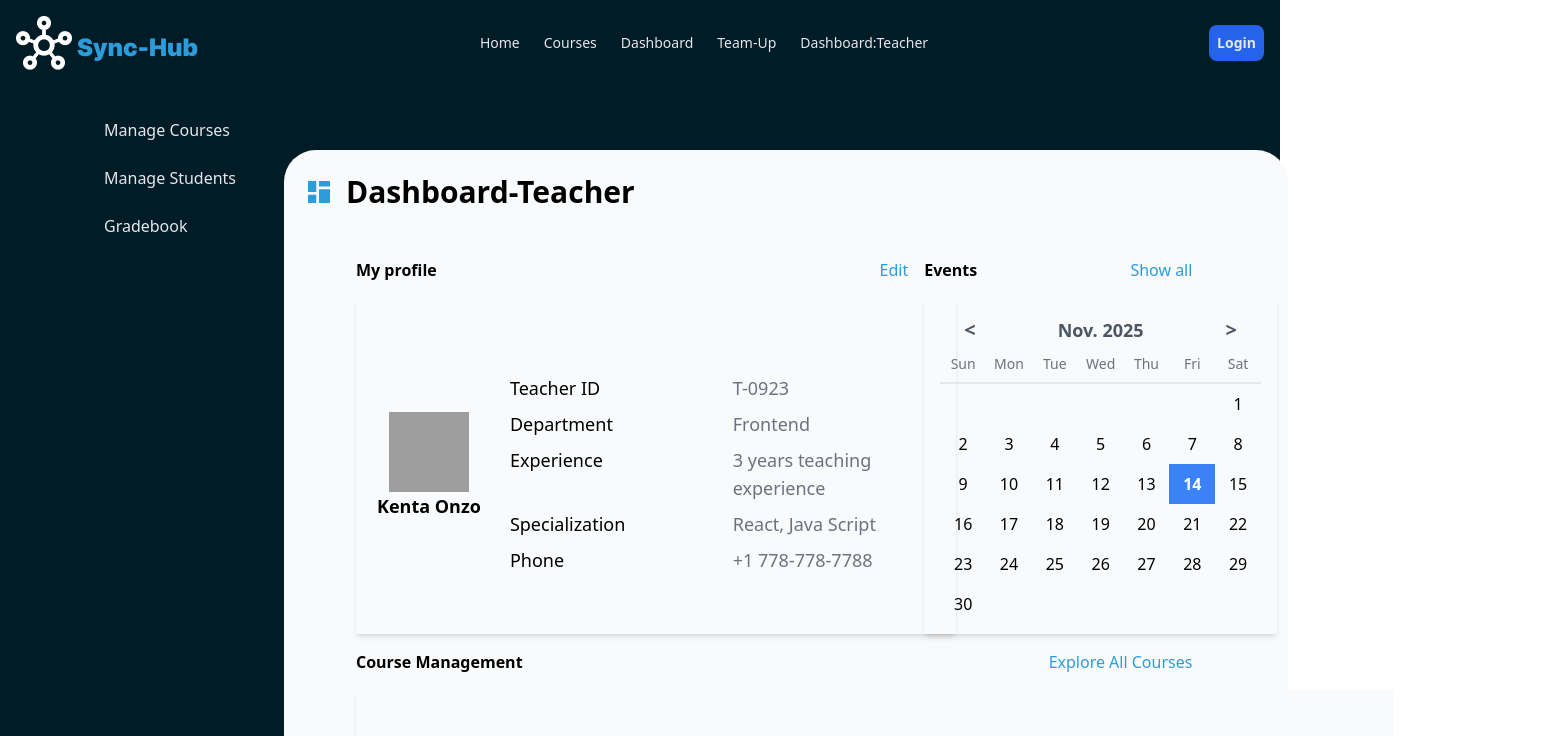
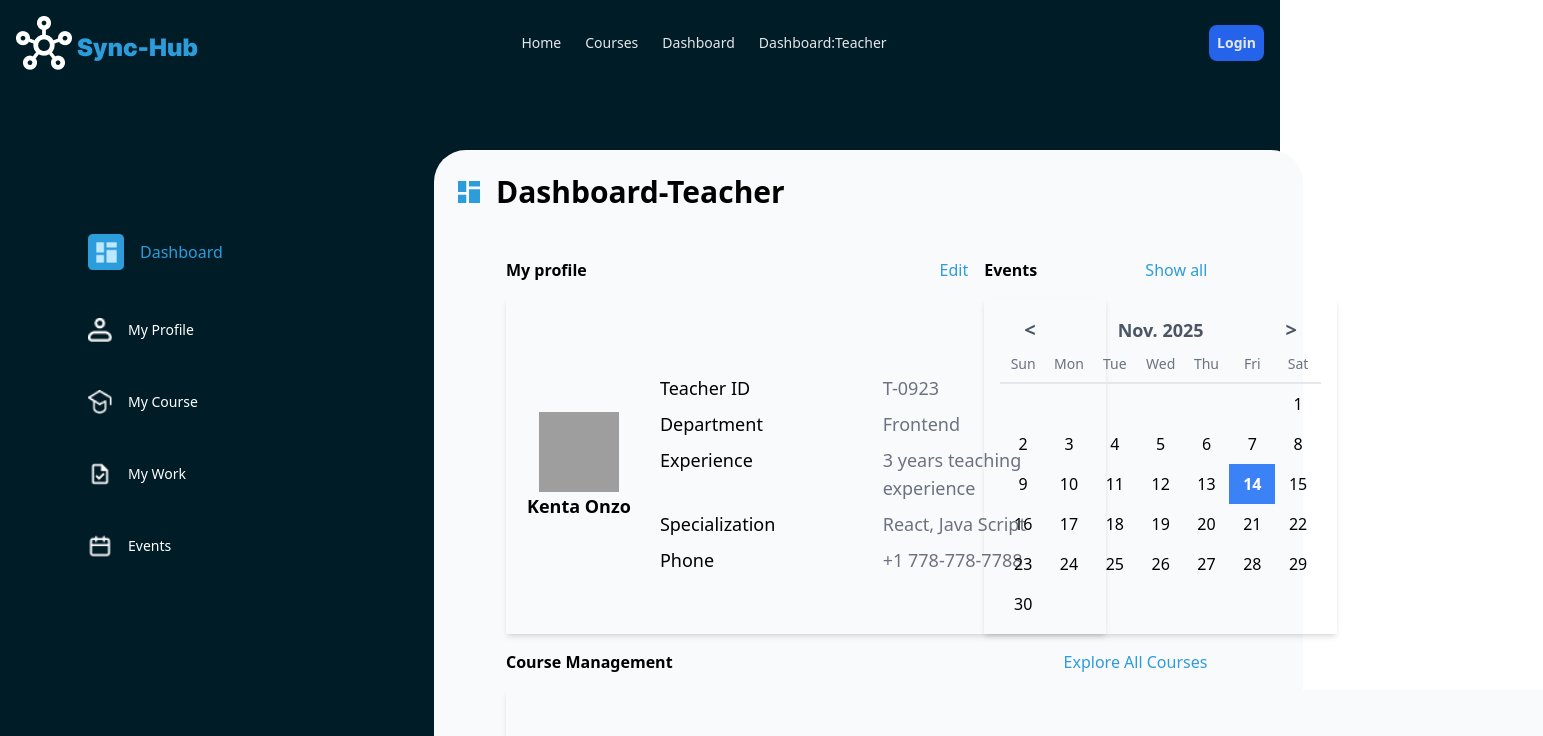
Before and after one commit to MatheusPaternez/course-hub-react-app, a React (Create React App) app: page /dashboard-teacher in a window 1280 px wide. Shown: the top 736 px of the page, 1543 px wide, since content can reach past the window. Built offline with nearby package versions, Linux system fonts and the light colour scheme; grey boxes are pictures that could not be loaded.

Commit message:
Fix subVar and router

```diff
--- a/src/App.js
+++ b/src/App.js
@@ -10,6 +10,7 @@ import DashboardTeacher from './pages/DashboardTeacher';
 import CoursePageSection from './components/CoursePageSection';
 import DashboardStudent from './pages/DashboardStudent';
 import ContentManagement from './pages/ContentManagement';
+import CourseLayout from './components/CourseLayout';
 
 export default function App() {
     return (
@@ -17,17 +18,20 @@ export default function App() {
             <BrowserRouter>
                 <Routes>
                     <Route path='login' element={<LoginPopup />} />
-                    <Route path='/' element={<Header />}>
+                    {/* <Route path='/' element={<Header />}> */}
                         <Route path='home' element={<HomePage />} />
                         <Route index element={<HomePage />} />
                         <Route path='auth' element={<Login />} />
-                        <Route path="/:pageId/:categoryId?" element={<DashboardTeacher />} />
-                        <Route path="dashboard" element={<DashboardStudent />} />
-                        <Route path="/courses/" element={<CourseSearch />} />
-                        <Route path="/courses/:categoryId/:courseId" element={<CourseDetail />} />
-                        <Route path='/courses/section/:courseId' element={<CoursePageSection />} />
+                        <Route path="/:pageId/:categoryId?" element={<CourseLayout />}>
+
+                          <Route index element={<CourseSearch />} />
+                          <Route path=":categoryId/:courseId" element={<CourseDetail />} />
+                          <Route path='section/:courseId' element={<CoursePageSection />} />
+                        </Route>
+                        <Route path="/dashboard-teacher" element={<DashboardTeacher />} />
+                        <Route path="/dashboard" element={<DashboardStudent />} />
                         <Route path="/content" element={<ContentManagement />} />
-                    </Route>
+                    {/* </Route> */}
                 </Routes>
             </BrowserRouter>
             <Footer />
--- /dev/null
+++ b/src/components/CourseLayout.js
@@ -0,0 +1,21 @@
+import React from 'react';
+import Subvar from "../components/Subvar";
+import { Outlet } from 'react-router-dom';
+import  Header  from "./Header"
+const CourseLayout = () => {
+
+  return (
+    <>
+      <Header />
+
+      {/* ネストされた子ルートのコンポーネントがここにレンダリングされます */}
+      <main>
+        <Outlet />
+      </main>
+
+      {/* 共通フッターなど */}
+    </>
+  );
+};
+
+export default CourseLayout;
--- a/src/components/Header.js
+++ b/src/components/Header.js
@@ -20,7 +20,6 @@ export default function Header() {
                     <Link to="/" className="hover:text-blue-500 transition">Home</Link>
                     <Link to="/courses" className="hover:text-blue-500 transition">Courses</Link>
                     <Link to="/dashboard" className="hover:text-blue-500 transition">Dashboard</Link>
-                    <Link to="/team-up" className="hover:text-blue-500 transition">Team-Up</Link>
                     {/*For teachers menu below */}
                     <Link to="/dashboard-teacher" className="hover:text-blue-500 transition">Dashboard:Teacher</Link>
                 </nav>
@@ -33,7 +32,6 @@ export default function Header() {
                 </div>
             </div>
         </header>
-        <Outlet />
         </>
 
     );
--- a/src/components/Subvar.js
+++ b/src/components/Subvar.js
@@ -15,7 +15,7 @@ export default function Subvar() {
 
     //Depending on the pageId, populate the categories array
     switch (pageId) {
-        case 'course':
+        case 'courses':
             categories.push({ id: 'html', name: 'HTML/CSS', icon: iconHtml });
             categories.push({ id: 'javascript', name: 'JavaScript', icon: iconJs });
             categories.push({ id: 'java', name: 'Java', icon: iconJava });
@@ -42,7 +42,7 @@ export default function Subvar() {
     }
     return (
         <>
-            <aside className="w-64 bg-[#001c27] text-gray-200 min-h-screen p-4">
+            <aside className="w-full h-screen text-white flex flex-col gap-6 py-10 mt-20">
 
                 {/* sub navigation */}
                 <nav className="hidden md:flex gap-6 text-md text-gray-200 flex flex-col px-6" aria-label="Sub Navigation">
@@ -54,7 +54,7 @@ export default function Subvar() {
                         ) : (
                             <Link
                                 key={category.id}
-                                to={`/course/${category.id}`}
+                                to={`/courses/${category.id}`}
                                 className="flex items-center hover:text-blue-500 transition"
                             >
                                 {IconComponent && <IconComponent className="h-5 w-5 mr-2" />}
@@ -64,7 +64,7 @@ export default function Subvar() {
                     })}
                 </nav>
             </aside >
-            <Outlet />
+
         </>
     );
 }
--- a/src/pages/CourseDetail.js
+++ b/src/pages/CourseDetail.js
@@ -37,12 +37,12 @@ export default function CourseDetail() {
         });
     };
 
-    if (loading) return <p className="max-w-10xl mx-auto px-6 center-text text-gray-400 text-xl"> Loading ... </p>;
+    if (loading) return  <div className="w-full h-auto pr-12 min-w-[60rem] bg-[#001c27] p-6 col-start-2"><p className=" w-full mx-auto px-6 center-text text-gray-400 text-xl bg-[#001c27]"> Loading ... </p></div>;
     if (error) return <p>Error: {error.message}</p>;
 
     return (
         <>
-            <div className="w-full h-auto pl-8 pt-6 bg-[#001c27] grid grid-cols-[1fr_7fr] overflow-x-hidden ">
+            <div className="w-full h-auto pl-8 pt-6 bg-[#001c27] grid grid-cols-[250px_7fr] overflow-x-hidden ">
                 <Subvar />
                 {/*<Navbar />/* Navbar component */}
                 <div className="mt-4 ml-12 w-full pr-12 min-w-[70rem] bg-gray-50 p-6 rounded-4xl col-start-2">
--- a/src/pages/CourseSearch.js
+++ b/src/pages/CourseSearch.js
@@ -26,13 +26,13 @@ export default function CourseSearch() {
         );
     }, [courses,searchText]);
     // return the loading or error state
-    if (loading) return <p className="max-w-10xl mx-auto px-6 center-text text-gray-400 text-xl "> Loading ... </p>;
+    if (loading) return <div className="w-full h-auto pr-12 min-w-[60rem] bg-[#001c27] p-6 col-start-2"><p className=" w-full mx-auto px-6 center-text text-gray-400 text-xl bg-[#001c27]"> Loading ... </p></div>;
     if (error) return <p>Error: {error.message}</p>;
     return (
         <>
-            <div className="w-full h-auto pl-8 pt-6 bg-[#001c27] grid grid-cols-[1fr_7fr] overflow-x-hidden ">
+            <div className="w-full h-auto pl-8 pt-6 bg-[#001c27] grid grid-cols-[250px_7fr] overflow-x-hidden ">
+                {/*<Navbar />/* Navbar component */}
                 <Subvar />
-                {/*<Navbar />/* Navbar component */}
                 <div className="mt-4 ml-12 w-full h-auto pr-12 min-w-[60rem] bg-gray-50 p-6 rounded-4xl col-start-2">
                     <div className="w-full grid grid-cols-[4rem_1fr_1fr] items-center justify-between relative bg-gray-50">
                         <svg width="40" height="40" viewBox="0 0 40 40" fill="none" xmlns="http://www.w3.org/2000/svg" className="w-12 col-start-1 row-span-2 mb-6">
--- a/src/pages/DashboardStudent.js
+++ b/src/pages/DashboardStudent.js
@@ -1,6 +1,7 @@
 import UserIcon from "../assets/img/user-icon.png";
 import UseFetch from "../hooks/UseFetch";
 import { useState, useEffect } from "react";
+import Header from "../components/Header";
 
 // My Work
 import CompletedIcon from "../assets/img/completed-solid.png";
@@ -116,6 +117,8 @@ export default function DashboardStudent() {
     setTimeout(() => renderCalendar(today.getFullYear(), today.getMonth()), 100);
 
     return (
+        <>
+        <Header />
         <main>
             <div className="bg-[#001c27] min-h-screen grid grid-cols-[250px_1fr]">
          <Subvar />
@@ -336,5 +339,6 @@ export default function DashboardStudent() {
 
             </div>
         </main>
+        </>
     );
 }
--- a/src/pages/DashboardTeacher.js
+++ b/src/pages/DashboardTeacher.js
@@ -1,9 +1,66 @@
 import UserIcon from "../assets/img/user-icon.png";
-import Subvar from "../components/Subvar";
+// import Subvar from "../components/Subvar";
 import CourseListSearch from "../components/CourseListSearch";
 import UseFetch from "../hooks/UseFetch";
 import Assignment from "../components/Assignment";
 import { useState, useEffect, useMemo } from "react";
+import Header from "../components/Header";
+
+// Side bar - unselected
+import Dashboard from "../assets/img/Dashboard.png";
+import MyProfile from "../assets/img/MyProfile.png";
+import MyCourse from "../assets/img/MyCourse.png";
+import MyWork from "../assets/img/MyWork.png";
+import Event from "../assets/img/Event.png";
+
+// Side bar - selected
+import SDashboard from "../assets/img/Select-Dashboard.png";
+import SMyProfile from "../assets/img/Select-MyProfile.png";
+import SMyCourse from "../assets/img/Select-MyCourse.png";
+import SMyWork from "../assets/img/Select-MyWork.png";
+import SEvents from "../assets/img/Select-Events.png";
+
+function Subvar() {
+    const [active, setActive] = useState("dashboard");
+
+    const menu = [
+        { key: "dashboard", label: "Dashboard", icon: Dashboard, activeIcon: SDashboard },
+        { key: "profile", label: "My Profile", icon: MyProfile, activeIcon: SMyProfile },
+        { key: "course", label: "My Course", icon: MyCourse, activeIcon: SMyCourse },
+        { key: "work", label: "My Work", icon: MyWork, activeIcon: SMyWork },
+        { key: "events", label: "Events", icon: Event, activeIcon: SEvents },
+    ];
+
+    return (
+        <div className="w-full h-screen text-white flex flex-col gap-6 py-10 mt-20">
+            {menu.map((item) => (
+                <button
+                    key={item.key}
+                    onClick={() => setActive(item.key)}
+                    className={`flex items-center gap-4 pl-6 py-3 transition-all
+                    `}
+                >
+                    <img
+                    src={active === item.key ? item.activeIcon : item.icon}
+                    className={`${active === item.key ? "w-9 h-9" : "w-6 h-6"}`}
+                    />
+                    <span
+                    className={`
+                        font-medium
+                        ${active === item.key
+                        ? "text-[#2D9CDB] text-base"   // select
+                        : "text-white text-sm"         // unselect
+                        }
+                        break-words
+                    `}
+                    >
+                    {item.label}
+                    </span>
+                </button>
+            ))}
+        </div>
+    );
+}
 
 function renderCalendar(year, month) {
     const gridContainer = document.getElementById('calendar-grid');
@@ -99,8 +156,10 @@ export default function DashboardTeacher() {
 
     setTimeout(() => renderCalendar(today.getFullYear(), today.getMonth()), 100);
     return (
+        <>
+        <Header/>
         <main>
-            <div className="w-full h-auto pl-16 pt-4 bg-[#001c27] grid grid-cols-[100px_1fr]">
+            <div className="w-full h-auto pl-16 pt-4 bg-[#001c27] grid grid-cols-[250px_1fr]">
                 <Subvar />
                 <div className="mt-12 ml-30 w-9/10 pr-12 bg-gray-50 p-6 rounded-4xl col-start-2">
                     <div className="w-full items-center flex flex-row relative">
@@ -187,5 +246,6 @@ export default function DashboardTeacher() {
                 </div>
             </div>
         </main>
+        </>
     );
 }
--- a/src/pages/HomePage.js
+++ b/src/pages/HomePage.js
@@ -1,8 +1,10 @@
 import homepageBanner from '../assets/img/homepage-banner.jpg';
 import CourseList from '../components/CourseList';
-
+import Header from '../components/Header';
 export default function HomePageHeader() {
     return (
+        <>
+        <Header />
         <main>
             <div
                 className="relative min-h-[80vh] flex items-center justify-center bg-cover bg-center text-white text-center px-4 py-20"
@@ -145,5 +147,6 @@ export default function HomePageHeader() {
                 </div> */}
             </section>
         </main>
+        </>
     );
 };
```
